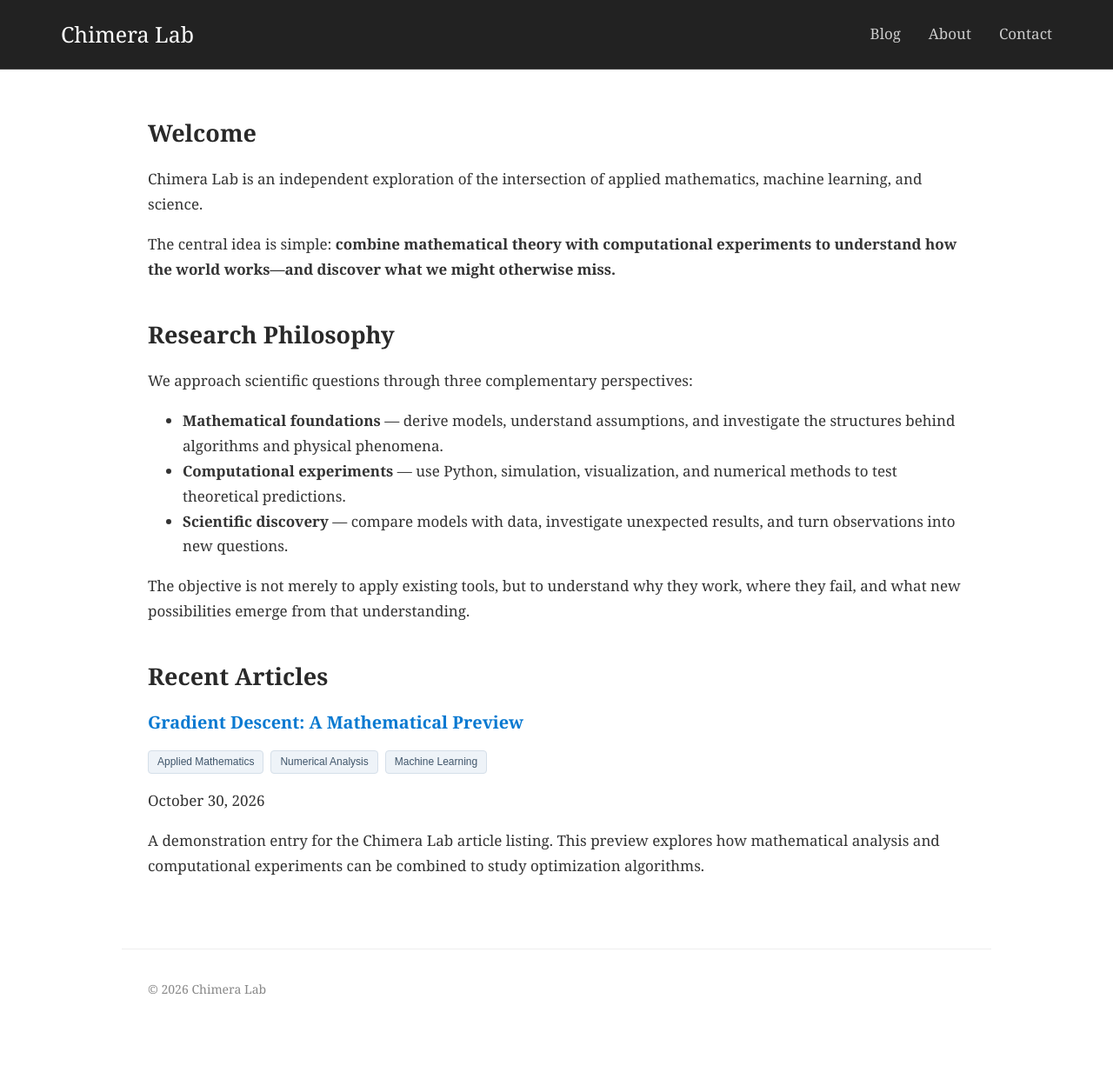
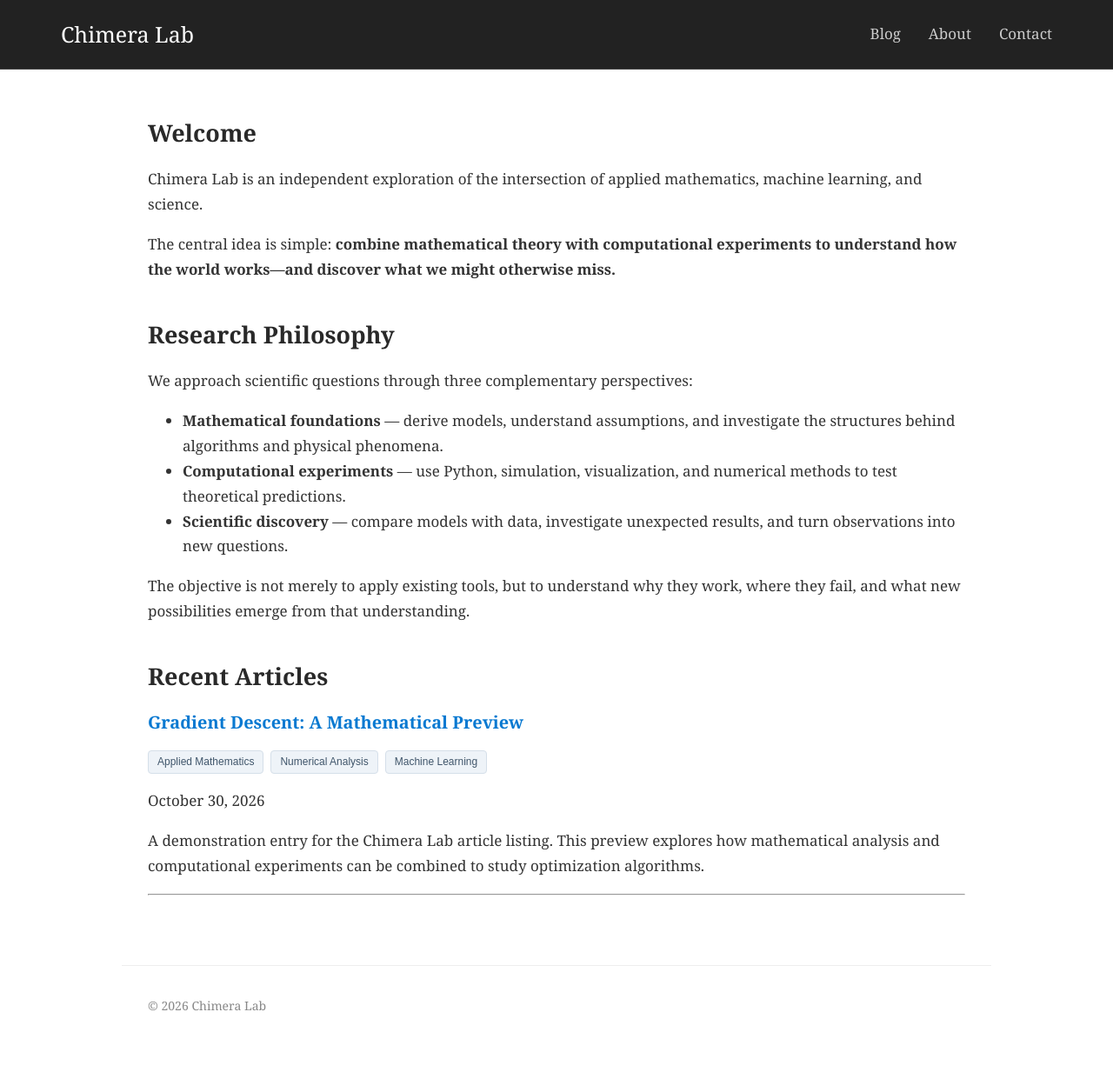
Before and after one commit to chimeralab314/chimeralab314.github.io, a Jekyll site: the page built from index.md, in a window 1280 px wide. Shown: the whole page at 87% size. Built offline with Jekyll 4.4.1, drawn with Linux system fonts in a browser that asks for light colours.

Commit message:
Fix article listing markup

```diff
--- a/index.md
+++ b/index.md
@@ -24,7 +24,9 @@ The objective is not merely to apply existing tools, but to understand why they
 
 {% for post in site.posts %}
 
-### [{{ post.title }}]({{ post.url | relative_url }})
+<h3 class="article-title">
+  <a href="{{ post.url | relative_url }}">{{ post.title }}</a>
+</h3>
 
 <div class="article-list-tags">
   {% for tag in post.tags %}
@@ -36,6 +38,10 @@ The objective is not merely to apply existing tools, but to understand why they
   {{ post.date | date: "%B %-d, %Y" }}
 </p>
 
-{{ post.excerpt | strip_html }}
+<p class="article-excerpt">
+  {{ post.excerpt | strip_html }}
+</p>
+
+<hr class="article-divider">
 
 {% endfor %}
```
